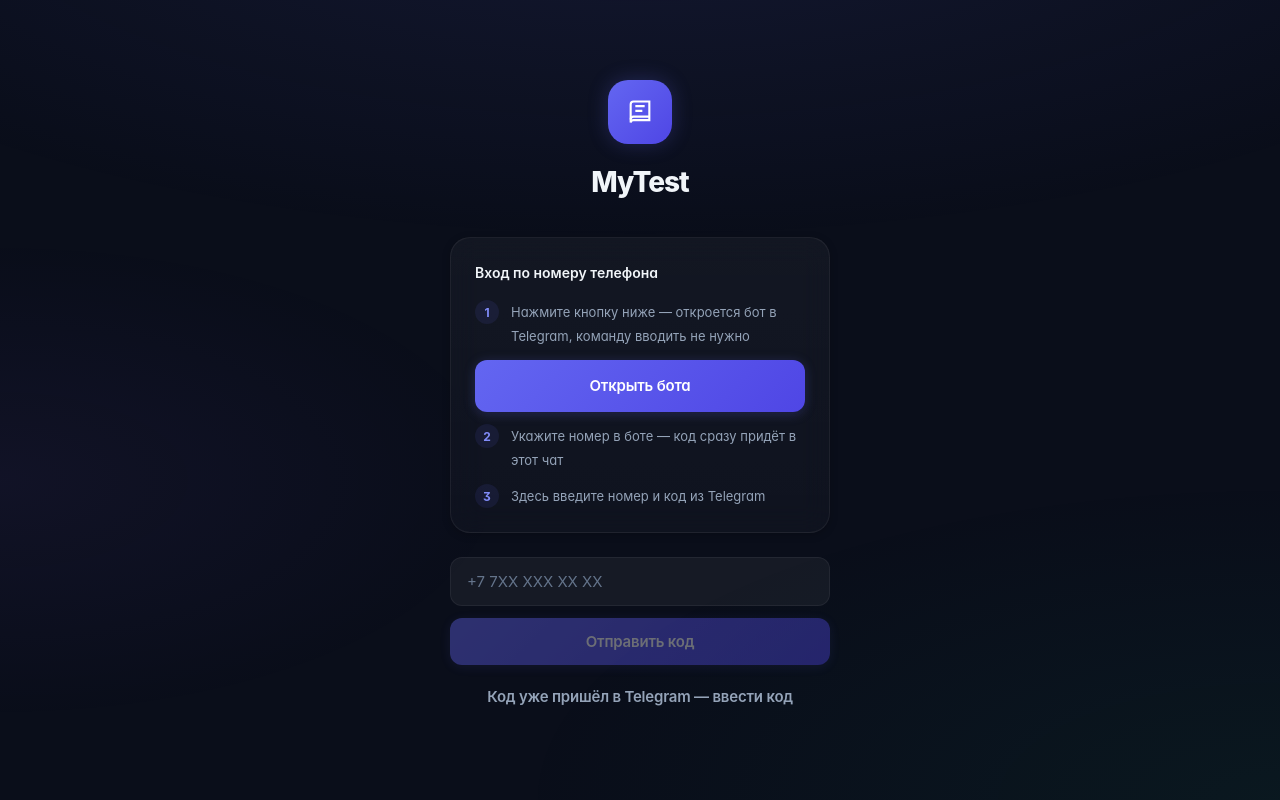
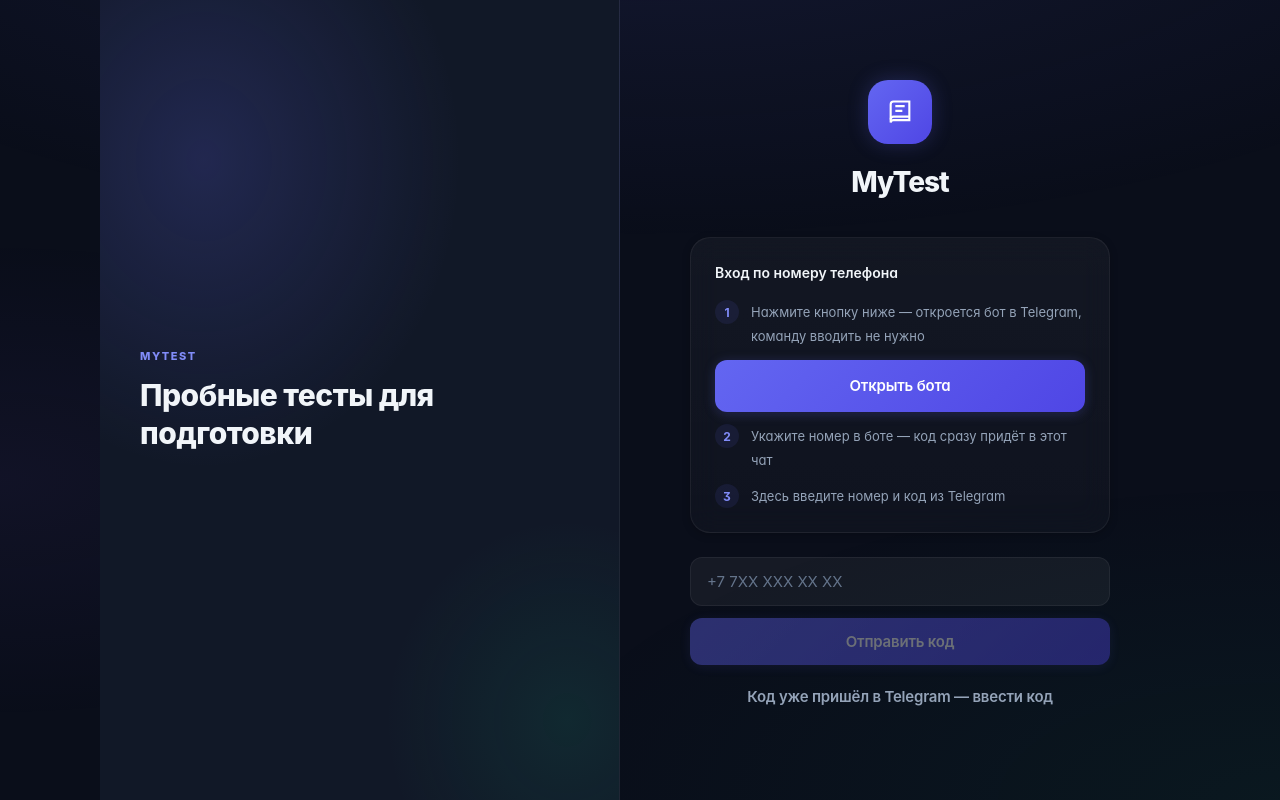
Before and after one commit to sanjuniperodee/mytest.kz, a React (Vite) app in the folder apps/web/: page /login in a window 1280 px wide. Built offline with nearby package versions, Linux system fonts and the light colour scheme; no server answers.

Commit message:
first commit

```diff
--- a/apps/web/src/i18n/en.json
+++ b/apps/web/src/i18n/en.json
@@ -60,6 +60,10 @@
     "entPassMandatory": "Mandatory subjects only",
     "entPassProfile": "Profile subjects only",
     "entPassFull": "Full UNT (mandatory + profile)",
+    "entQuestionLanguageTitle": "Question language",
+    "entQuestionLanguageLead": "Language of the question wording in this test. The app interface language stays the same.",
+    "entQuestionLanguageKk": "Kazakh",
+    "entQuestionLanguageRu": "Russian",
     "preparingHeader": "Test setup",
     "templatePickTitle": "Test variant",
     "templatePickHint": "Tap a card below — e.g. full practice or express. You must pick one before starting.",
--- a/apps/web/src/i18n/kk.json
+++ b/apps/web/src/i18n/kk.json
@@ -60,6 +60,10 @@
     "entPassMandatory": "Тек міндетті пәндер",
     "entPassProfile": "Тек бейіндік пәндер",
     "entPassFull": "Толық ҰБТ (міндетті + бейіндік)",
+    "entQuestionLanguageTitle": "Тапсырма тілі",
+    "entQuestionLanguageLead": "Бұл тестте сұрақтар қандай тілде болады. Қолданба интерфейсінің тілі өзгермейді.",
+    "entQuestionLanguageKk": "Қазақша",
+    "entQuestionLanguageRu": "Орысша",
     "preparingHeader": "Тестке",
     "templatePickTitle": "Тест нұсқасы",
     "templatePickHint": "Төмендегі карточканы таңдаңыз — мысалы «ЕНТ пробник» (ұзақырақ) немесе «ЕНТ экспресс» (қысқарақ). Онысыз бастауға болмайды.",
--- a/apps/web/src/i18n/ru.json
+++ b/apps/web/src/i18n/ru.json
@@ -60,6 +60,10 @@
     "entPassMandatory": "Только обязательные предметы",
     "entPassProfile": "Только профильные предметы",
     "entPassFull": "Полный ЕНТ (обязательные + профиль)",
+    "entQuestionLanguageTitle": "Язык заданий",
+    "entQuestionLanguageLead": "На каком языке будут формулировки вопросов в этом тесте. Язык интерфейса приложения не меняется.",
+    "entQuestionLanguageKk": "Қазақша",
+    "entQuestionLanguageRu": "Русский",
     "preparingHeader": "К тесту",
     "templatePickTitle": "Вариант теста",
     "templatePickHint": "Выберите карточку ниже — например «ЕНТ пробник» (дольше по времени) или «ЕНТ экспресс» (короче). Без этого выбора начать нельзя.",
--- a/apps/web/src/pages/HomePage.tsx
+++ b/apps/web/src/pages/HomePage.tsx
@@ -70,7 +70,7 @@
   })();
 
   return (
-    <div className="page" style={{ paddingBottom: 90 }}>
+    <div className="page home-page">
       {/* Hero greeting */}
       <div className="page-hero" style={{ marginBottom: 20 }}>
         <p style={{
@@ -158,7 +158,7 @@
       {/* Exam types */}
       <div className="section">
         <div className="section-title">{t('home.chooseExam')}</div>
-        <div className="exam-list stagger-list">
+        <div className="exam-list home-exam-grid stagger-list">
           {examTypes?.map((exam) => {
             const color = EXAM_COLORS[exam.slug] || '#6366f1';
             const gradient = EXAM_GRADIENTS[exam.slug] || `linear-gradient(135deg, ${color}, ${color})`;
--- a/apps/web/src/pages/LoginPage.tsx
+++ b/apps/web/src/pages/LoginPage.tsx
@@ -43,13 +43,19 @@
           htmlLang={htmlLang}
           includeHreflang={false}
         />
-        <div style={{ display: 'flex', flexDirection: 'column', alignItems: 'center', justifyContent: 'center', minHeight: '100vh', padding: '20px' }}>
-          <Logo title={t('app.name')} />
-          <p style={{ color: 'var(--text-muted)', marginBottom: 24 }}>{t('home.subtitle')}</p>
-          <button className="btn btn-primary" onClick={handleTelegramLogin} disabled={loading} style={{ maxWidth: 320 }}>
-            {loading ? t('common.loading') : t('auth.telegramLogin')}
-          </button>
-          {error && <ErrorMsg text={error} />}
+        <div className="login-page">
+          <aside className="login-page-aside" aria-hidden>
+            <p className="login-page-aside-kicker">{t('app.name')}</p>
+            <h2 className="login-page-aside-title">{t('home.subtitle')}</h2>
+          </aside>
+          <div className="login-page-panel">
+            <Logo title={t('app.name')} />
+            <p className="login-page-panel-hint">{t('home.subtitle')}</p>
+            <button className="btn btn-primary login-page-submit" onClick={handleTelegramLogin} disabled={loading}>
+              {loading ? t('common.loading') : t('auth.telegramLogin')}
+            </button>
+            {error && <ErrorMsg text={error} />}
+          </div>
         </div>
       </>
     );
@@ -117,10 +123,15 @@
         htmlLang={htmlLang}
         includeHreflang={false}
       />
-      <div style={{ display: 'flex', flexDirection: 'column', alignItems: 'center', justifyContent: 'center', minHeight: '100vh', padding: '20px' }}>
-        <Logo title={t('app.name')} />
+      <div className="login-page">
+        <aside className="login-page-aside" aria-hidden>
+          <p className="login-page-aside-kicker">{t('app.name')}</p>
+          <h2 className="login-page-aside-title">{t('home.subtitle')}</h2>
+        </aside>
+        <div className="login-page-panel animate-fadeIn">
+          <Logo title={t('app.name')} />
 
-        <div style={{ width: '100%', maxWidth: 380 }} className="animate-fadeIn">
+          <div className="login-page-form">
           {step === 'phone' ? (
             <>
               <div className="surface" style={{ borderRadius: 'var(--r-xl)', padding: 24, marginBottom: 24 }}>
@@ -205,6 +216,7 @@
           )}
 
           {error && <ErrorMsg text={error} />}
+          </div>
         </div>
       </div>
     </>
--- a/apps/web/src/pages/MistakesPage.tsx
+++ b/apps/web/src/pages/MistakesPage.tsx
@@ -74,7 +74,7 @@
   const { openTotal, openByExam, recentRecoveries } = data;
 
   return (
-    <div className="page mistakes-page" style={{ paddingBottom: 96 }}>
+    <div className="page mistakes-page">
       <header className="mistakes-page-head">
         <h1 className="page-title">{t('mistakes.title')}</h1>
         <p className="page-subtitle">{t('mistakes.subtitle')}</p>
--- a/apps/web/src/pages/SettingsPage.tsx
+++ b/apps/web/src/pages/SettingsPage.tsx
@@ -72,7 +72,7 @@
   };
 
   return (
-    <div className="page" style={{ paddingBottom: 90 }}>
+    <div className="page">
       {/* Title */}
       <div className="page-hero" style={{ padding: '20px 22px', marginBottom: 24 }}>
         <h1 style={{ fontSize: 24, fontWeight: 800, color: 'var(--text-primary)', letterSpacing: '-0.3px' }}>
--- a/apps/web/src/styles/global.css
+++ b/apps/web/src/styles/global.css
@@ -2202,3 +2202,294 @@
   justify-content: center;
   min-height: 100vh;
 }
+
+/* ═══ App shell: sidebar + main (desktop) ═══ */
+:root {
+  --app-sidebar-width: 0px;
+}
+
+.nav-bar-brand {
+  display: none;
+}
+
+@media (max-width: 1023.98px) {
+  .app-main > .page {
+    padding-bottom: calc(88px + env(safe-area-inset-bottom));
+  }
+}
+
+@media (min-width: 1024px) {
+  :root {
+    --app-sidebar-width: 268px;
+  }
+
+  .app-shell {
+    min-height: 100vh;
+  }
+
+  .app-main {
+    margin-left: var(--app-sidebar-width);
+    min-height: 100vh;
+    width: calc(100% - var(--app-sidebar-width));
+    box-sizing: border-box;
+  }
+
+  .nav-bar {
+    position: fixed;
+    top: 0;
+    left: 0;
+    bottom: 0;
+    right: auto;
+    width: var(--app-sidebar-width);
+    flex-direction: column;
+    align-items: stretch;
+    justify-content: flex-start;
+    gap: var(--sp-2);
+    padding: var(--sp-6) var(--sp-4) var(--sp-8);
+    border-top: none;
+    border-right: 1px solid var(--border);
+    background: rgba(10, 14, 26, 0.97);
+    backdrop-filter: blur(28px) saturate(1.4);
+    -webkit-backdrop-filter: blur(28px) saturate(1.4);
+  }
+
+  html[data-theme="light"] .nav-bar {
+    background: rgba(255, 255, 255, 0.97);
+  }
+
+  .nav-bar-brand {
+    display: flex;
+    align-items: center;
+    gap: var(--sp-3);
+    width: 100%;
+    padding: 10px 12px 14px;
+    margin-bottom: var(--sp-2);
+    border: none;
+    border-radius: var(--r-md);
+    background: transparent;
+    cursor: pointer;
+    text-align: left;
+    color: var(--text-primary);
+    transition: background var(--duration) var(--ease);
+    -webkit-tap-highlight-color: transparent;
+  }
+
+  .nav-bar-brand:hover {
+    background: var(--bg-card);
+  }
+
+  .nav-bar-logo {
+    width: 40px;
+    height: 40px;
+    border-radius: var(--r-md);
+    display: flex;
+    align-items: center;
+    justify-content: center;
+    font-size: 18px;
+    font-weight: 800;
+    color: #fff;
+    background: linear-gradient(135deg, var(--accent), var(--accent-hover));
+    box-shadow: 0 4px 14px var(--accent-glow);
+    flex-shrink: 0;
+  }
+
+  .nav-bar-title {
+    font-size: 15px;
+    font-weight: 800;
+    letter-spacing: -0.3px;
+    line-height: 1.25;
+    min-width: 0;
+  }
+
+  .nav-bar-item {
+    flex: 0 0 auto;
+    flex-direction: row;
+    justify-content: flex-start;
+    gap: var(--sp-3);
+    padding: 12px 14px;
+    border-radius: var(--r-md);
+    font-size: 14px;
+    font-weight: 600;
+  }
+
+  .nav-bar-item svg {
+    width: 22px;
+    height: 22px;
+  }
+
+  .nav-bar-item.active::before {
+    top: 50%;
+    left: 0;
+    right: auto;
+    transform: translateY(-50%);
+    width: 3px;
+    height: 24px;
+    border-radius: 0 3px 3px 0;
+  }
+
+  .page {
+    max-width: min(1040px, 100%);
+    margin-left: auto;
+    margin-right: auto;
+    width: 100%;
+    padding: var(--sp-8) var(--sp-10);
+    padding-bottom: calc(var(--sp-12) + env(safe-area-inset-bottom));
+  }
+
+  .page-title {
+    font-size: 34px;
+    letter-spacing: -0.7px;
+  }
+
+  .page-subtitle {
+    font-size: 15px;
+    max-width: 42em;
+  }
+
+  .home-exam-grid {
+    display: grid;
+    grid-template-columns: repeat(2, minmax(0, 1fr));
+    gap: var(--sp-3);
+  }
+
+  .home-exam-grid .exam-row {
+    margin-bottom: 0;
+  }
+
+  .mistakes-page {
+    max-width: min(1040px, 100%);
+  }
+
+  .profile-page {
+    padding-bottom: calc(var(--sp-12) + env(safe-area-inset-bottom)) !important;
+  }
+
+  .test-question-layout {
+    display: grid;
+    grid-template-columns: minmax(0, 1fr) minmax(280px, 400px);
+    gap: var(--sp-8);
+    align-items: start;
+  }
+
+  .test-question-stem {
+    min-width: 0;
+  }
+
+  .test-question-answers {
+    position: sticky;
+    top: var(--sp-5);
+    min-width: 0;
+  }
+
+  .test-page {
+    padding-bottom: calc(120px + env(safe-area-inset-bottom)) !important;
+  }
+
+  ::-webkit-scrollbar {
+    width: 8px;
+    height: 8px;
+  }
+
+  ::-webkit-scrollbar-thumb {
+    border-radius: 4px;
+  }
+}
+
+/* ═══ Login: split panel on desktop ═══ */
+.login-page {
+  min-height: 100vh;
+  display: flex;
+  flex-direction: column;
+  align-items: center;
+  justify-content: center;
+  padding: var(--sp-5);
+  box-sizing: border-box;
+}
+
+.login-page-aside {
+  display: none;
+}
+
+.login-page-panel {
+  width: 100%;
+  max-width: 400px;
+}
+
+.login-page-form {
+  width: 100%;
+}
+
+.login-page-panel-hint {
+  display: none;
+  text-align: center;
+  color: var(--text-muted);
+  margin: 0 0 var(--sp-6);
+  font-size: 15px;
+  line-height: 1.45;
+}
+
+@media (min-width: 1024px) {
+  .login-page {
+    flex-direction: row;
+    align-items: stretch;
+    justify-content: center;
+    padding: 0;
+    max-width: none;
+  }
+
+  .login-page-aside {
+    display: flex;
+    flex-direction: column;
+    justify-content: center;
+    flex: 1;
+    min-width: 0;
+    max-width: 520px;
+    padding: var(--sp-12) var(--sp-10);
+    background:
+      radial-gradient(ellipse 90% 70% at 20% 20%, rgba(99, 102, 241, 0.2), transparent 55%),
+      radial-gradient(ellipse 70% 50% at 90% 90%, rgba(16, 185, 129, 0.1), transparent 50%),
+      var(--bg-secondary);
+    border-right: 1px solid var(--border);
+  }
+
+  .login-page-aside-kicker {
+    font-size: 11px;
+    font-weight: 800;
+    letter-spacing: 0.14em;
+    text-transform: uppercase;
+    color: var(--accent-light);
+    margin-bottom: var(--sp-3);
+  }
+
+  .login-page-aside-title {
+    font-size: clamp(22px, 2.5vw, 30px);
+    font-weight: 800;
+    letter-spacing: -0.5px;
+    line-height: 1.25;
+    color: var(--text-primary);
+    max-width: 16em;
+  }
+
+  .login-page-panel {
+    flex: 1;
+    display: flex;
+    flex-direction: column;
+    justify-content: center;
+    max-width: 560px;
+    padding: var(--sp-12) var(--sp-10);
+  }
+
+  .login-page-panel-hint {
+    display: block;
+  }
+
+  .login-page-form {
+    max-width: 420px;
+    margin: 0 auto;
+    width: 100%;
+  }
+
+  .login-page-submit {
+    max-width: 100%;
+  }
+}
```
Also changed, not shown: apps/web/src/App.tsx (+5 -3 lines), apps/web/src/components/common/NavBar.tsx (+12 -1 lines), apps/web/src/pages/ExamPage.tsx (+46 -1 lines), apps/web/src/pages/TestPage.tsx (+6 -5 lines).
